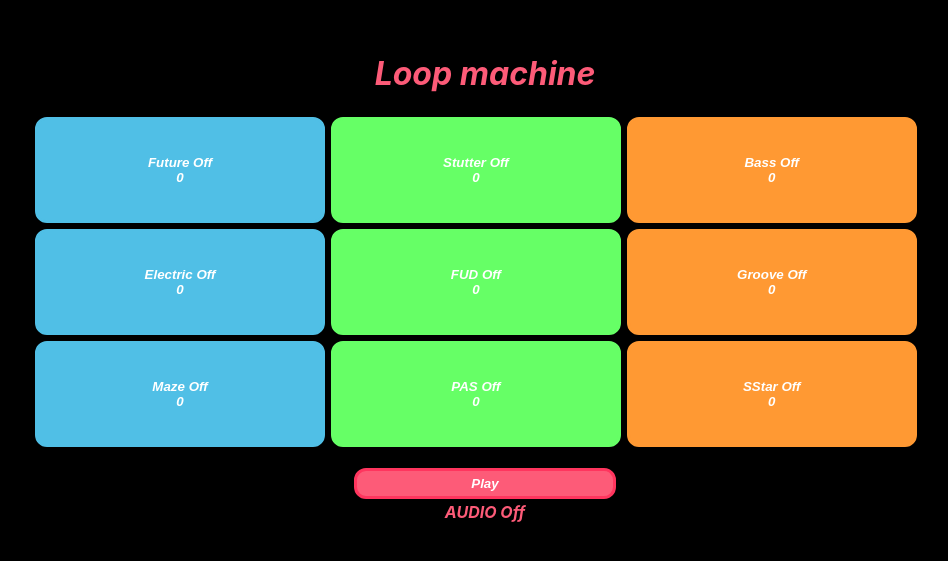
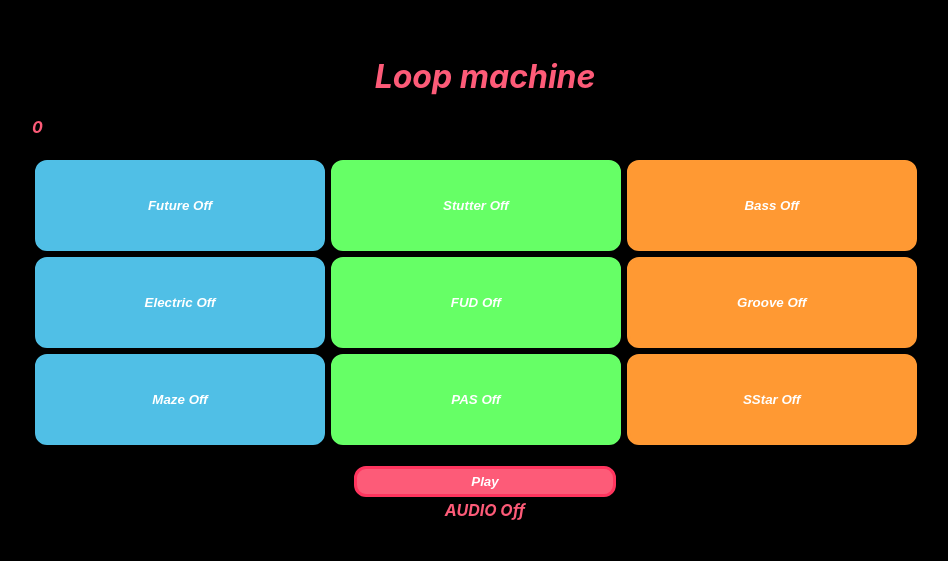
Before and after one commit to AnnaFilipov93/loop-machine, a React (Create React App) app: page / in a window 1280 px wide. Shown: the part 115-676 px from the top of the page, without its empty margins (155-1103 px from the left). Built offline with nearby package versions, Linux system fonts and the light colour scheme.

Commit message:
Changed loop implementation

```diff
--- a/src/components/Pad.js
+++ b/src/components/Pad.js
@@ -1,54 +1,42 @@
-import React,{useState, useEffect} from 'react';
-import useAudio from '../useAudio.js';
+import React from 'react';
+import { useState, useEffect } from 'react';
 import './Pad.css'
 
-
-
-
-export const Pad = ({ url, isLoopOn, name, id, counter }) => {
-  //const [playing, toggle] = useAudio(url, isAudioOn, isLoopOn, name);
-
+const useAudio = (url, isAudioOn, timer, id) => {
   const [audio] = useState(new Audio(url));
   const [playing, setPlaying] = useState(false);
   const toggle = () => setPlaying(!playing);
 
   useEffect(() => {
-      if (playing && isLoopOn) {
-          audio.play();
-      } else {
-          audio.pause();
-          audio.currentTime = 0;
+    if (playing && isAudioOn) {
+      if (timer === 0) {
+        audio.play();
+        audio.loop = true;
       }
-  }, [playing, audio, isLoopOn]);
+    } else {
+      audio.pause();
+      audio.currentTime = 0;
+    }
+  }, [playing, audio, isAudioOn, timer]);
 
   useEffect(() => {
-    audio.loop = true;
     audio.addEventListener('ended', () => setPlaying(false));
     return () => {
       audio.removeEventListener('ended', () => setPlaying(false));
     };
   }, [audio]);
 
-  useEffect(() => {
-    //if active -> start playing from 0
-    //if is On
-    //audio.play
-    //if(counter)
-    if(playing )
-    {
-      audio.play();
+  return [playing, toggle];
+};
 
-    }
-  }, [counter]);
-
+export const Pad = ({ url, isAudioOn, timer, name, id }) => {
+  const [playing, toggle] = useAudio(url, isAudioOn, timer);
 
   return (
     <span className="squereContainer">
       <button className={"squere" + id} onClick={toggle}>
-        {name +' '}
-        {playing ? 'On' : 'Off'}
-
-        <div>{counter}</div>
+         {name + " "}
+         {playing ? 'On' : 'Off'}
 
       </button>
     </span>
--- a/src/components/Pads.js
+++ b/src/components/Pads.js
@@ -1,70 +1,56 @@
-import React, { useEffect, useState } from 'react';
+import React, { useState, useEffect } from 'react';
 import { Pad } from './Pad.js';
-import './Pads.css'
+import './Pads.css';
 
 export const Pads = (props) => {
   const { data } = props;
-  //const [isAudioOn, setIsAudioOn] = useState(false);
-  const [isLoopOn, setIsLoopOn] = useState(false);
-  const [counter, setCounter] = useState(0);
-  const [intervalId, setIntervalId] = useState(0);
-
-  //let arr = [];
-
-  const handleClick = () => {
-    //setIsAudioOn((prev) => !prev);
-    setIsLoopOn((prev) => !prev);
-
-  };
-const printArr = () => {
-
-  /*
-
-    for(const i in arr){
-        console.log(`${i}: `);
-        console.dir(arr[i]);{}
-    }
-*/
-  };
+  const [isAudioOn, setIsAudioOn] = useState(false);
+  const [timer, setTimer] = useState(0);
 
   useEffect(() => {
-    if(isLoopOn){
-      const id = setInterval(() => {
-      setCounter(counter=> counter+1)
-      }, 9000);
+    if (isAudioOn) {
+      const interval = setInterval(() => {
+        if (timer >= 7) {
+            setTimer(0);
+        } else setTimer((seconds) => seconds + 1);
+      }, 1000);
+      return () => clearInterval(interval);
+    }
+  }, [timer, isAudioOn]);
 
-      setIntervalId(()=>id)
-
-    }
-      else{
-      clearInterval(intervalId);
-    }
-  }, [isLoopOn]);
-
+  //Handle the Play/Stop button
+  const handleClick = () => {
+    setIsAudioOn((prev) => {
+      if (!prev) return true;
+      setTimer(0);
+      return false;
+    });
+    setIsAudioOn(!isAudioOn);
+  };
 
   return (
     <div className="pads">
+      {timer}
+      <br/> <br/>
       {data.map((pad) => (
         <Pad
+          timer={timer}
           key={pad.name}
           name={pad.name}
           url={pad.url}
-          isLoopOn={isLoopOn}
+          isAudioOn={isAudioOn}
           id={pad.id}
-          counter={counter}
         />
       ))}
 
       <div className = "playButtonContainer">
-          <button className="playButton" onClick={handleClick} >
-              {`${isLoopOn ? 'Stop' : 'Play'}`}
-          </button>
+        <button className="playButton" onClick={handleClick} >
+          {`${isAudioOn ? 'Stop' : 'Play'}`}
+        </button>
 
+        <div>{isAudioOn ? 'AUDIO ON' : ' AUDIO Off'}</div>
+      </div>
 
-          <div>{isLoopOn ? 'AUDIO ON' : ' AUDIO Off'}</div>
-      </div>
-      <div>{printArr()}</div>
-      <div> {}</div>
     </div>
   );
 };
```
